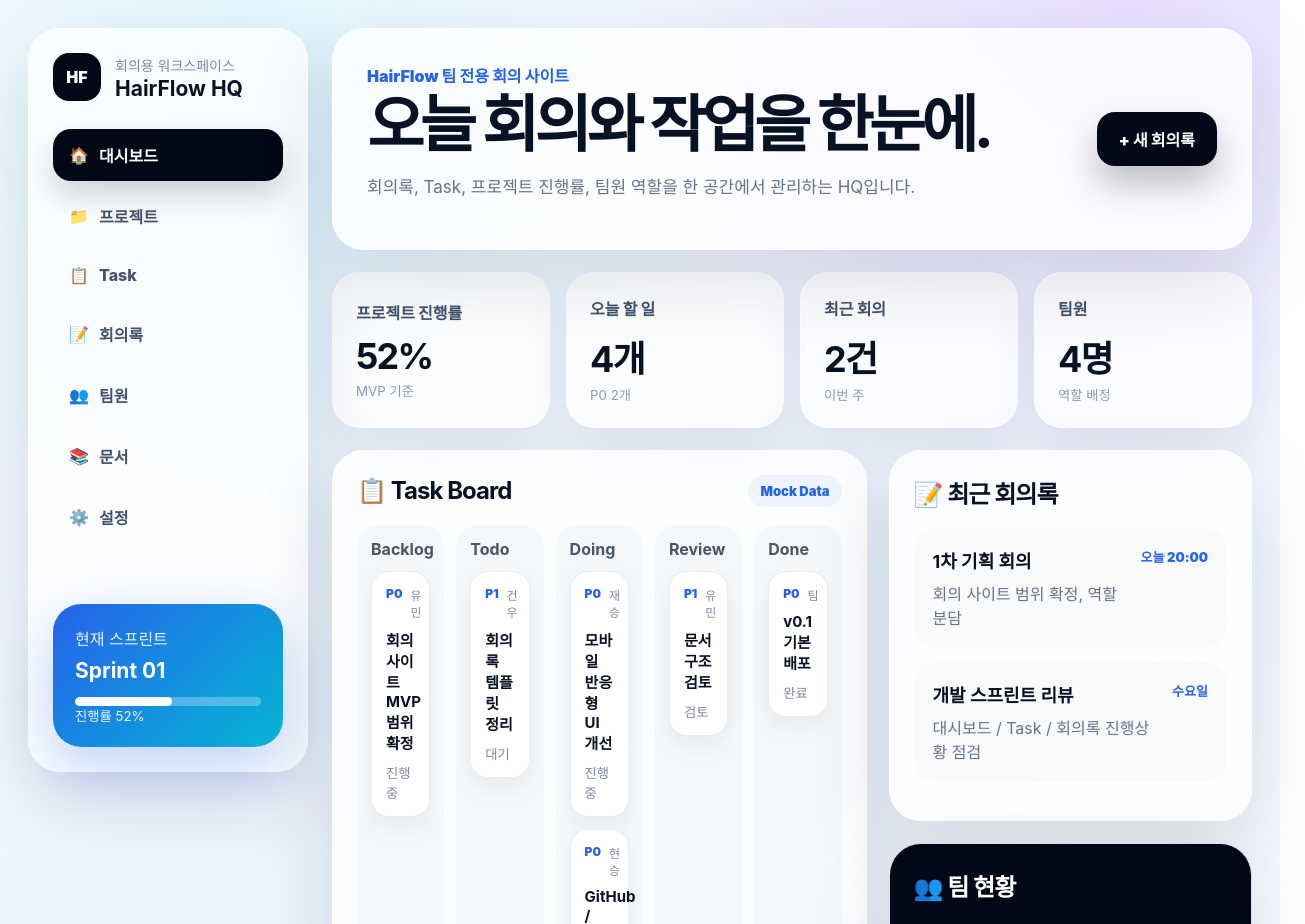
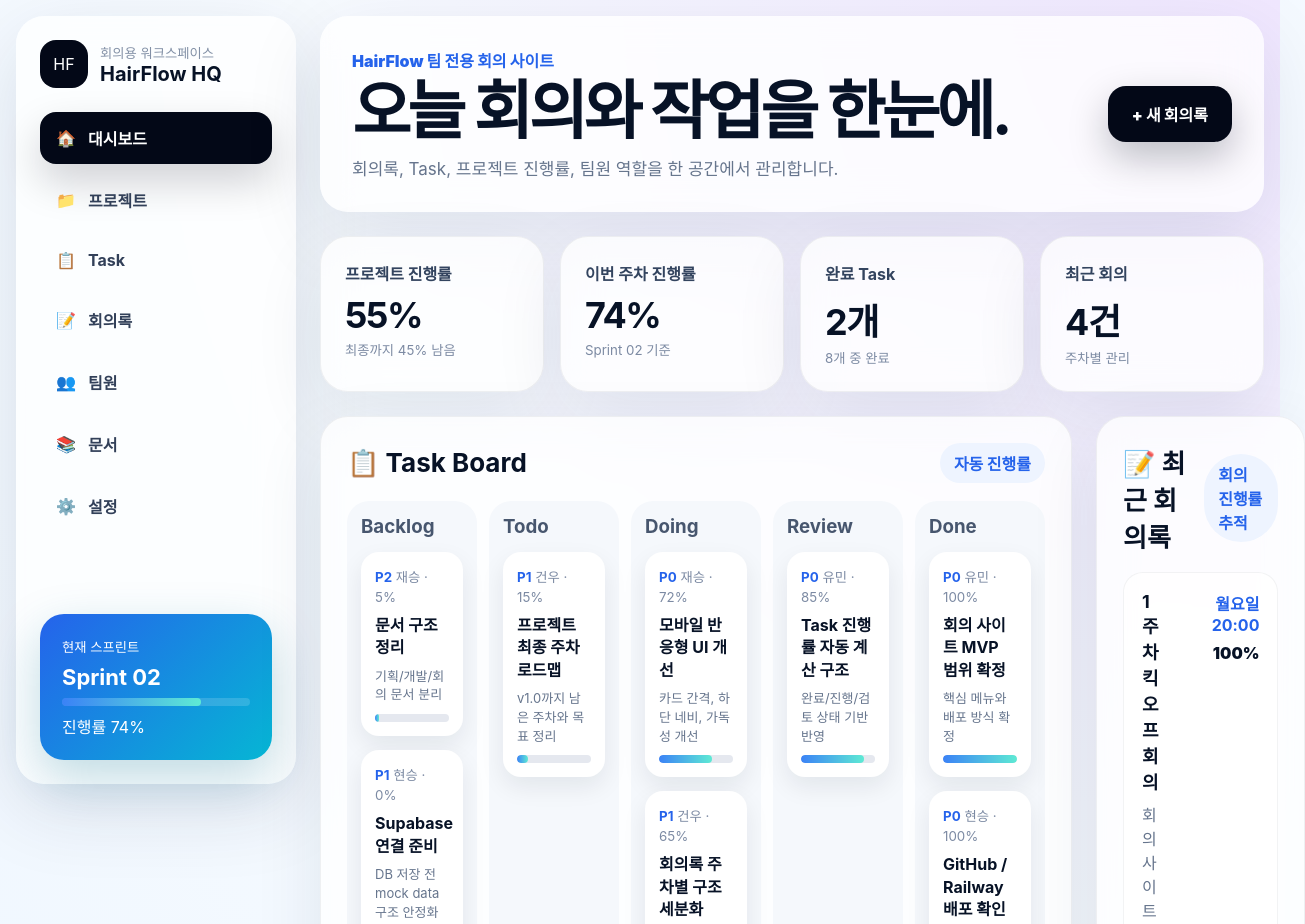
Before and after one commit to min0min/hair_flow, a Next.js app: page / in a window 1280 px wide. Shown: the top 924 px of the page, 1305 px wide, since content can reach past the window. Built offline with nearby package versions, Linux system fonts and the light colour scheme.

Commit message:
Add files via upload

```diff
--- a/app/layout.tsx
+++ b/app/layout.tsx
@@ -1,9 +1,9 @@
-import type { Metadata } from "next";
-import "./globals.css";
+import type { Metadata } from 'next';
+import './globals.css';
 
 export const metadata: Metadata = {
-  title: "HairFlow HQ",
-  description: "HairFlow 팀 회의/작업 관리 사이트"
+  title: 'HairFlow HQ',
+  description: 'HairFlow 팀 전용 회의/프로젝트 관리 사이트'
 };
 
 export default function RootLayout({ children }: { children: React.ReactNode }) {
--- a/app/page.tsx
+++ b/app/page.tsx
@@ -1,220 +1,155 @@
-"use client";
+'use client';
 
-import { useMemo, useState } from "react";
+import { useMemo, useState } from 'react';
 
-type ViewKey = "dashboard" | "projects" | "tasks" | "meetings" | "team" | "docs" | "settings";
+type Tab = 'dashboard' | 'projects' | 'tasks' | 'meetings' | 'team' | 'docs' | 'settings';
+type Status = 'backlog' | 'todo' | 'doing' | 'review' | 'done';
 
 type Task = {
+  id: number;
   title: string;
   owner: string;
-  priority: "P0" | "P1" | "P2";
-  status: string;
+  priority: 'P0' | 'P1' | 'P2';
+  status: Status;
+  week: number;
+  progress: number;
+  memo: string;
 };
 
-const menu: { key: ViewKey; icon: string; label: string }[] = [
-  { key: "dashboard", icon: "🏠", label: "대시보드" },
-  { key: "projects", icon: "📁", label: "프로젝트" },
-  { key: "tasks", icon: "📋", label: "Task" },
-  { key: "meetings", icon: "📝", label: "회의록" },
-  { key: "team", icon: "👥", label: "팀원" },
-  { key: "docs", icon: "📚", label: "문서" },
-  { key: "settings", icon: "⚙️", label: "설정" }
+type Meeting = {
+  id: number;
+  title: string;
+  week: number;
+  date: string;
+  summary: string;
+  progress: number;
+  decisions: string[];
+};
+
+const tasks: Task[] = [
+  { id: 1, title: '회의 사이트 MVP 범위 확정', owner: '유민', priority: 'P0', status: 'done', week: 1, progress: 100, memo: '핵심 메뉴와 배포 방식 확정' },
+  { id: 2, title: 'GitHub / Railway 배포 확인', owner: '현승', priority: 'P0', status: 'done', week: 1, progress: 100, memo: '루트 구조 및 보안 취약점 해결' },
+  { id: 3, title: '모바일 반응형 UI 개선', owner: '재승', priority: 'P0', status: 'doing', week: 2, progress: 72, memo: '카드 간격, 하단 네비, 가독성 개선' },
+  { id: 4, title: '회의록 주차별 구조 세분화', owner: '건우', priority: 'P1', status: 'doing', week: 2, progress: 65, memo: '주차별 회의/결정/액션 정리' },
+  { id: 5, title: 'Task 진행률 자동 계산 구조', owner: '유민', priority: 'P0', status: 'review', week: 2, progress: 85, memo: '완료/진행/검토 상태 기반 반영' },
+  { id: 6, title: '프로젝트 최종 주차 로드맵', owner: '건우', priority: 'P1', status: 'todo', week: 3, progress: 15, memo: 'v1.0까지 남은 주차와 목표 정리' },
+  { id: 7, title: '문서 구조 정리', owner: '재승', priority: 'P2', status: 'backlog', week: 3, progress: 5, memo: '기획/개발/회의 문서 분리' },
+  { id: 8, title: 'Supabase 연결 준비', owner: '현승', priority: 'P1', status: 'backlog', week: 4, progress: 0, memo: 'DB 저장 전 mock data 구조 안정화' }
 ];
 
-const columns = ["Backlog", "Todo", "Doing", "Review", "Done"];
-
-const tasks: Record<string, Task[]> = {
-  Backlog: [{ title: "회의 사이트 MVP 범위 확정", owner: "유민", priority: "P0", status: "진행중" }],
-  Todo: [{ title: "회의록 템플릿 정리", owner: "건우", priority: "P1", status: "대기" }],
-  Doing: [
-    { title: "모바일 반응형 UI 개선", owner: "재승", priority: "P0", status: "진행중" },
-    { title: "GitHub / Railway 배포 확인", owner: "현승", priority: "P0", status: "완료" }
-  ],
-  Review: [{ title: "문서 구조 검토", owner: "유민", priority: "P1", status: "검토" }],
-  Done: [{ title: "v0.1 기본 배포", owner: "팀", priority: "P0", status: "완료" }]
-};
-
-const members = [
-  { name: "유민", role: "PM / 기획", progress: 75 },
-  { name: "건우", role: "팀원", progress: 45 },
-  { name: "재승", role: "팀원", progress: 60 },
-  { name: "현승", role: "팀원", progress: 30 }
+const meetings: Meeting[] = [
+  { id: 1, title: '1주차 킥오프 회의', week: 1, date: '월요일 20:00', summary: '회의 사이트 목적, 메뉴, 배포 흐름 확정', progress: 100, decisions: ['HairFlow HQ는 회의/프로젝트 관리용 사이트로 분리', 'GitHub → Railway 배포 방식 사용'] },
+  { id: 2, title: '2주차 개발 스프린트 리뷰', week: 2, date: '수요일 21:00', summary: '모바일 UI, 클릭 전환, 팀원 현황 개선', progress: 74, decisions: ['팀원은 유민/건우/재승/현승으로 고정', '진행률은 Task 기반으로 자동 계산'] },
+  { id: 3, title: '3주차 기능 회의', week: 3, date: '금요일 20:00', summary: '회의록 작성 화면과 주차별 진행률 개선 예정', progress: 20, decisions: ['회의록 상세 페이지 추가', '주차별 완료율 표시'] },
+  { id: 4, title: '4주차 v1.0 준비 회의', week: 4, date: '예정', summary: 'Supabase 연결 및 실시간 저장 구조 논의', progress: 0, decisions: ['DB 연결 전 UI/UX 안정화 우선'] }
 ];
 
-const meetings = [
-  { title: "1차 기획 회의", memo: "회의 사이트 범위 확정, 역할 분담", when: "오늘 20:00" },
-  { title: "개발 스프린트 리뷰", memo: "대시보드 / Task / 회의록 진행상황 점검", when: "수요일" },
-  { title: "v0.4 기능 회의", memo: "회의록 작성 화면과 팀원별 작업 현황 개선", when: "금요일" }
-];
+const team = ['유민', '건우', '재승', '현승'];
+const statusLabels: Record<Status, string> = { backlog: 'Backlog', todo: 'Todo', doing: 'Doing', review: 'Review', done: 'Done' };
+const statusScore: Record<Status, number> = { backlog: 0, todo: 15, doing: 60, review: 85, done: 100 };
 
-export default function Home() {
-  const [view, setView] = useState<ViewKey>("dashboard");
-  const activeLabel = useMemo(() => menu.find((item) => item.key === view)?.label ?? "대시보드", [view]);
+function calcProjectProgress() {
+  return Math.round(tasks.reduce((sum, task) => sum + Math.max(task.progress, statusScore[task.status]), 0) / tasks.length);
+}
 
-  const go = (target: ViewKey) => setView(target);
+function calcWeekProgress(week: number) {
+  const weekTasks = tasks.filter((task) => task.week === week);
+  if (!weekTasks.length) return 0;
+  return Math.round(weekTasks.reduce((sum, task) => sum + task.progress, 0) / weekTasks.length);
+}
+
+function calcOwnerProgress(owner: string) {
+  const owned = tasks.filter((task) => task.owner === owner);
+  if (!owned.length) return 0;
+  return Math.round(owned.reduce((sum, task) => sum + task.progress, 0) / owned.length);
+}
+
+function Progress({ value, dark = false }: { value: number; dark?: boolean }) {
+  return <div className={dark ? 'bar dark' : 'bar'}><span style={{ width: `${value}%` }} /></div>;
+}
+
+export default function Page() {
+  const [tab, setTab] = useState<Tab>('dashboard');
+  const projectProgress = useMemo(calcProjectProgress, []);
+  const doneCount = tasks.filter((task) => task.status === 'done').length;
+  const week = 2;
+  const weekProgress = calcWeekProgress(week);
+  const remaining = 100 - projectProgress;
+
+  const nav: { key: Tab; label: string; icon: string }[] = [
+    { key: 'dashboard', label: '대시보드', icon: '🏠' },
+    { key: 'projects', label: '프로젝트', icon: '📁' },
+    { key: 'tasks', label: 'Task', icon: '📋' },
+    { key: 'meetings', label: '회의록', icon: '📝' },
+    { key: 'team', label: '팀원', icon: '👥' },
+    { key: 'docs', label: '문서', icon: '📚' },
+    { key: 'settings', label: '설정', icon: '⚙️' }
+  ];
 
   return (
     <main className="shell">
       <aside className="sidebar">
-        <Brand />
-        <nav className="nav">
-          {menu.map((item) => (
-            <button key={item.key} onClick={() => go(item.key)} className={view === item.key ? "active" : ""}>
-              <span>{item.icon}</span>
-              {item.label}
-            </button>
-          ))}
-        </nav>
-        <div className="sprintBox">
-          <span>현재 스프린트</span>
-          <strong>Sprint 01</strong>
-          <div className="progress"><i style={{ width: "52%" }} /></div>
-          <small>진행률 52%</small>
-        </div>
+        <div className="brand"><div className="logo">HF</div><div><small>회의용 워크스페이스</small><strong>HairFlow HQ</strong></div></div>
+        <nav>{nav.map((item) => <button key={item.key} onClick={() => setTab(item.key)} className={tab === item.key ? 'active' : ''}><span>{item.icon}</span>{item.label}</button>)}</nav>
+        <div className="sprint-card"><small>현재 스프린트</small><h3>Sprint 02</h3><Progress value={weekProgress} dark /><p>진행률 {weekProgress}%</p></div>
       </aside>
 
       <section className="workspace">
-        <header className="mobileHead">
-          <Brand compact />
-          <strong>{activeLabel}</strong>
+        <header className="hero">
+          <div><p>HairFlow 팀 전용 회의 사이트</p><h1>{tab === 'dashboard' ? '오늘 회의와 작업을 한눈에.' : nav.find((n) => n.key === tab)?.label}</h1><span>회의록, Task, 프로젝트 진행률, 팀원 역할을 한 공간에서 관리합니다.</span></div>
+          <button onClick={() => setTab('meetings')}>+ 새 회의록</button>
         </header>
-        <nav className="mobileNav">
-          {menu.map((item) => (
-            <button key={item.key} onClick={() => go(item.key)} className={view === item.key ? "active" : ""}>
-              {item.icon} {item.label}
-            </button>
-          ))}
-        </nav>
 
-        {view === "dashboard" && <Dashboard go={go} />}
-        {view === "projects" && <Projects />}
-        {view === "tasks" && <Tasks />}
-        {view === "meetings" && <Meetings />}
-        {view === "team" && <Team />}
-        {view === "docs" && <Docs />}
-        {view === "settings" && <Settings />}
+        {tab === 'dashboard' && <>
+          <section className="stats">
+            <Card title="프로젝트 진행률" value={`${projectProgress}%`} desc={`최종까지 ${remaining}% 남음`} />
+            <Card title="이번 주차 진행률" value={`${weekProgress}%`} desc={`Sprint 0${week} 기준`} />
+            <Card title="완료 Task" value={`${doneCount}개`} desc={`${tasks.length}개 중 완료`} />
+            <Card title="최근 회의" value={`${meetings.length}건`} desc="주차별 관리" />
+          </section>
+          <section className="grid-main">
+            <TaskBoard />
+            <div className="side-stack"><Meetings compact /><TeamPanel /></div>
+          </section>
+        </>}
+
+        {tab === 'projects' && <Projects progress={projectProgress} remaining={remaining} />}
+        {tab === 'tasks' && <TaskBoard full />}
+        {tab === 'meetings' && <Meetings />}
+        {tab === 'team' && <TeamPage />}
+        {tab === 'docs' && <SimplePage icon="📚" title="문서" cards={[['기획 문서', 'MVP 범위, 기능 정의, 회의 결정사항'], ['개발 문서', 'GitHub, Railway, Supabase 연결 기록'], ['운영 문서', '팀 규칙, 회의 방식, 버전 관리']]} />}
+        {tab === 'settings' && <SimplePage icon="⚙️" title="설정" cards={[['팀 설정', '팀명, 멤버, 권한 관리'], ['화면 설정', '모바일, 테마, 기본 페이지'], ['배포 설정', 'GitHub / Railway 배포 체크리스트']]} />}
       </section>
+
+      <nav className="mobile-nav">{nav.slice(0, 5).map((item) => <button key={item.key} onClick={() => setTab(item.key)} className={tab === item.key ? 'active' : ''}>{item.icon}<small>{item.label}</small></button>)}</nav>
     </main>
   );
 }
 
-function Brand({ compact = false }: { compact?: boolean }) {
-  return (
-    <div className={compact ? "brand compact" : "brand"}>
-      <div className="logo">HF</div>
-      {!compact && (
-        <div>
-          <span>회의용 워크스페이스</span>
-          <h1>HairFlow HQ</h1>
-        </div>
-      )}
-    </div>
-  );
+function Card({ title, value, desc }: { title: string; value: string; desc: string }) {
+  return <article className="stat-card"><span>{title}</span><strong>{value}</strong><small>{desc}</small></article>;
 }
 
-function Hero({ title, subtitle, action }: { title: string; subtitle: string; action?: string }) {
-  return (
-    <div className="hero">
-      <div>
-        <p className="blue">HairFlow 팀 전용 회의 사이트</p>
-        <h2>{title}</h2>
-        <p className="sub">{subtitle}</p>
-      </div>
-      {action && <button className="primary">{action}</button>}
-    </div>
-  );
+function TaskBoard({ full = false }: { full?: boolean }) {
+  return <section className={full ? 'panel full' : 'panel'}><div className="panel-head"><h2>📋 Task Board</h2><em>자동 진행률</em></div><div className="kanban">{(Object.keys(statusLabels) as Status[]).map((status) => <div className="lane" key={status}><h3>{statusLabels[status]}</h3>{tasks.filter((task) => task.status === status).map((task) => <article className="task" key={task.id}><small><b>{task.priority}</b> {task.owner} · {task.progress}%</small><strong>{task.title}</strong><p>{task.memo}</p><Progress value={task.progress} /></article>)}</div>)}</div></section>;
 }
 
-function Dashboard({ go }: { go: (target: ViewKey) => void }) {
-  return (
-    <>
-      <Hero title="오늘 회의와 작업을 한눈에." subtitle="회의록, Task, 프로젝트 진행률, 팀원 역할을 한 공간에서 관리하는 HQ입니다." action="+ 새 회의록" />
-      <div className="stats">
-        <button onClick={() => go("projects")} className="stat"><span>프로젝트 진행률</span><strong>52%</strong><small>MVP 기준</small></button>
-        <button onClick={() => go("tasks")} className="stat"><span>오늘 할 일</span><strong>4개</strong><small>P0 2개</small></button>
-        <button onClick={() => go("meetings")} className="stat"><span>최근 회의</span><strong>2건</strong><small>이번 주</small></button>
-        <button onClick={() => go("team")} className="stat"><span>팀원</span><strong>4명</strong><small>역할 배정</small></button>
-      </div>
-      <div className="mainGrid">
-        <TaskBoard compact />
-        <div className="rightStack">
-          <RecentMeetings />
-          <TeamPanel />
-        </div>
-      </div>
-    </>
-  );
-}
-
-function TaskBoard({ compact = false }: { compact?: boolean }) {
-  return (
-    <section className="panel taskPanel">
-      <div className="panelTop"><h3>📋 Task Board</h3><span className="pill">Mock Data</span></div>
-      <div className={compact ? "kanban compactKanban" : "kanban"}>
-        {columns.map((column) => (
-          <div className="column" key={column}>
-            <b>{column}</b>
-            {(tasks[column] || []).map((task) => (
-              <article className="task" key={task.title}>
-                <div><em>{task.priority}</em><span>{task.owner}</span></div>
-                <strong>{task.title}</strong>
-                <small>{task.status}</small>
-              </article>
-            ))}
-          </div>
-        ))}
-      </div>
-    </section>
-  );
-}
-
-function RecentMeetings() {
-  return (
-    <section className="panel">
-      <div className="panelTop"><h3>📝 최근 회의록</h3></div>
-      {meetings.slice(0, 2).map((meeting) => (
-        <article className="meeting" key={meeting.title}>
-          <div><strong>{meeting.title}</strong><p>{meeting.memo}</p></div>
-          <time>{meeting.when}</time>
-        </article>
-      ))}
-    </section>
-  );
+function Meetings({ compact = false }: { compact?: boolean }) {
+  return <section className="panel"><div className="panel-head"><h2>📝 {compact ? '최근 회의록' : '주차별 회의록'}</h2><em>회의 진행률 추적</em></div><div className="meeting-list">{meetings.map((m) => <article className="meeting" key={m.id}><div><strong>{m.title}</strong><p>{m.summary}</p><Progress value={m.progress} /></div><div className="meeting-meta"><b>{m.date}</b><span>{m.progress}%</span></div>{!compact && <ul>{m.decisions.map((d) => <li key={d}>{d}</li>)}</ul>}</article>)}</div></section>;
 }
 
 function TeamPanel() {
-  return (
-    <section className="panel dark">
-      <h3>👥 팀 현황</h3>
-      {members.map((member) => (
-        <div className="member" key={member.name}>
-          <div><strong>{member.name}</strong><span>{member.role}</span><b>{member.progress}%</b></div>
-          <p><i style={{ width: `${member.progress}%` }} /></p>
-        </div>
-      ))}
-    </section>
-  );
+  return <section className="team-dark"><h2>👥 팀 현황</h2>{team.map((name) => <div key={name} className="member"><div><strong>{name}</strong><span>{calcOwnerProgress(name)}%</span></div><Progress value={calcOwnerProgress(name)} dark /></div>)}</section>;
 }
 
-function Projects() {
-  return <Page title="📁 프로젝트" desc="HairFlow HQ에서 관리하는 프로젝트 범위와 진행률입니다."><div className="projectCard"><h3>HairFlow 회의용 HQ</h3><p>팀 회의, Task, 문서, 진행률 관리 사이트</p><div className="progress"><i style={{ width: "52%" }} /></div><small>v0.3.1 · 진행률 52%</small></div></Page>;
+function TeamPage() {
+  return <section className="panel"><div className="panel-head"><h2>👥 팀원</h2><em>역할은 추후 수정</em></div><div className="team-grid">{team.map((name) => <article className="team-card" key={name}><h3>{name}</h3><p>{name === '유민' ? 'PM / 기획' : '팀원'}</p><Progress value={calcOwnerProgress(name)} /><small>{calcOwnerProgress(name)}% 진행</small></article>)}</div></section>;
 }
 
-function Tasks() { return <Page title="📋 Task" desc="팀원별 작업을 칸반으로 관리합니다."><TaskBoard /></Page>; }
-
-function Meetings() {
-  return <Page title="📝 회의록" desc="회의 내용, 결정사항, 담당자, 다음 액션을 정리합니다."><div className="list">{meetings.map((m) => <article className="listItem" key={m.title}><div><strong>{m.title}</strong><p>{m.memo}</p></div><span>{m.when}</span></article>)}</div></Page>;
+function Projects({ progress, remaining }: { progress: number; remaining: number }) {
+  return <section className="panel"><div className="panel-head"><h2>📁 프로젝트</h2><em>최종 주차까지 자동 집계</em></div><article className="project-card"><h3>HairFlow 회의용 HQ</h3><p>회의, Task, 문서, 팀 현황을 관리하는 내부 워크스페이스</p><Progress value={progress} /><div className="project-meta"><span>현재 v0.4.0</span><span>진행률 {progress}%</span><span>남은 작업 {remaining}%</span></div></article><div className="week-grid">{[1,2,3,4].map((w) => <div className="week" key={w}><b>{w}주차</b><Progress value={calcWeekProgress(w)} /><small>{calcWeekProgress(w)}% 완료</small></div>)}</div></section>;
 }
 
-function Team() { return <Page title="👥 팀원" desc="유민, 건우, 재승, 현승의 역할과 진행률을 관리합니다."><div className="cards">{members.map((m) => <article className="person" key={m.name}><h3>{m.name}</h3><p>{m.role}</p><div className="progress"><i style={{ width: `${m.progress}%` }} /></div><small>{m.progress}% 진행</small></article>)}</div></Page>; }
-
-function Docs() {
-  const docs = ["기획 문서", "회의 템플릿", "DB 설계", "API 메모", "배포 기록", "아이디어"];
-  return <Page title="📚 문서" desc="팀이 자주 확인하는 문서를 모아둡니다."><div className="cards">{docs.map((d) => <article className="doc" key={d}><h3>{d}</h3><p>클릭 가능한 문서 카드입니다.</p></article>)}</div></Page>;
+function SimplePage({ icon, title, cards }: { icon: string; title: string; cards: string[][] }) {
+  return <section className="panel"><div className="page-title"><span>{icon}</span><h2>{title}</h2></div><div className="simple-grid">{cards.map(([a,b]) => <article key={a}><h3>{a}</h3><p>{b}</p></article>)}</div></section>;
 }
-
-function Settings() { return <Page title="⚙️ 설정" desc="향후 로그인, 팀 초대, 알림, 테마 설정이 들어갈 공간입니다."><div className="cards"><article className="doc"><h3>팀 설정</h3><p>팀명, 멤버, 권한 관리</p></article><article className="doc"><h3>화면 설정</h3><p>다크모드, 알림, 기본 페이지</p></article></div></Page>; }
-
-function Page({ title, desc, children }: { title: string; desc: string; children: React.ReactNode }) {
-  return <section><Hero title={title} subtitle={desc} /><div className="pageBody">{children}</div></section>;
-}
--- a/next.config.mjs
+++ b/next.config.mjs
@@ -1,6 +1,6 @@
 /** @type {import('next').NextConfig} */
 const nextConfig = {
-  eslint: { ignoreDuringBuilds: true },
-  typescript: { ignoreBuildErrors: false }
+  output: 'standalone',
+  reactStrictMode: true
 };
 export default nextConfig;
--- a/tsconfig.json
+++ b/tsconfig.json
@@ -2,7 +2,7 @@
   "compilerOptions": {
     "target": "es5",
     "lib": ["dom", "dom.iterable", "esnext"],
-    "allowJs": true,
+    "allowJs": false,
     "skipLibCheck": true,
     "strict": true,
     "noEmit": true,
```
Also changed, not shown: package.json (+5 -5 lines), app/globals.css, 1 other file (tests, documents, lock files or other folders).
